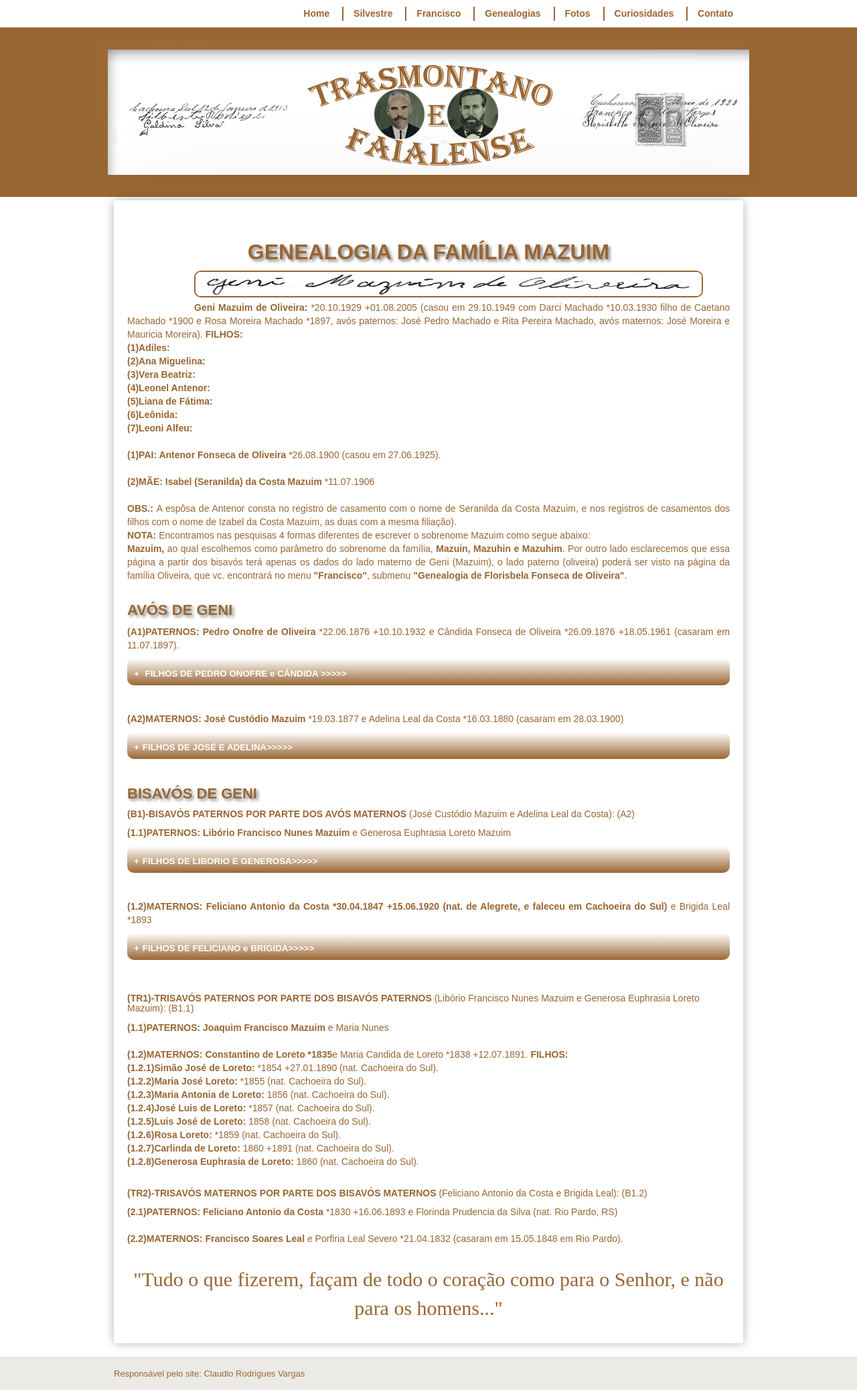
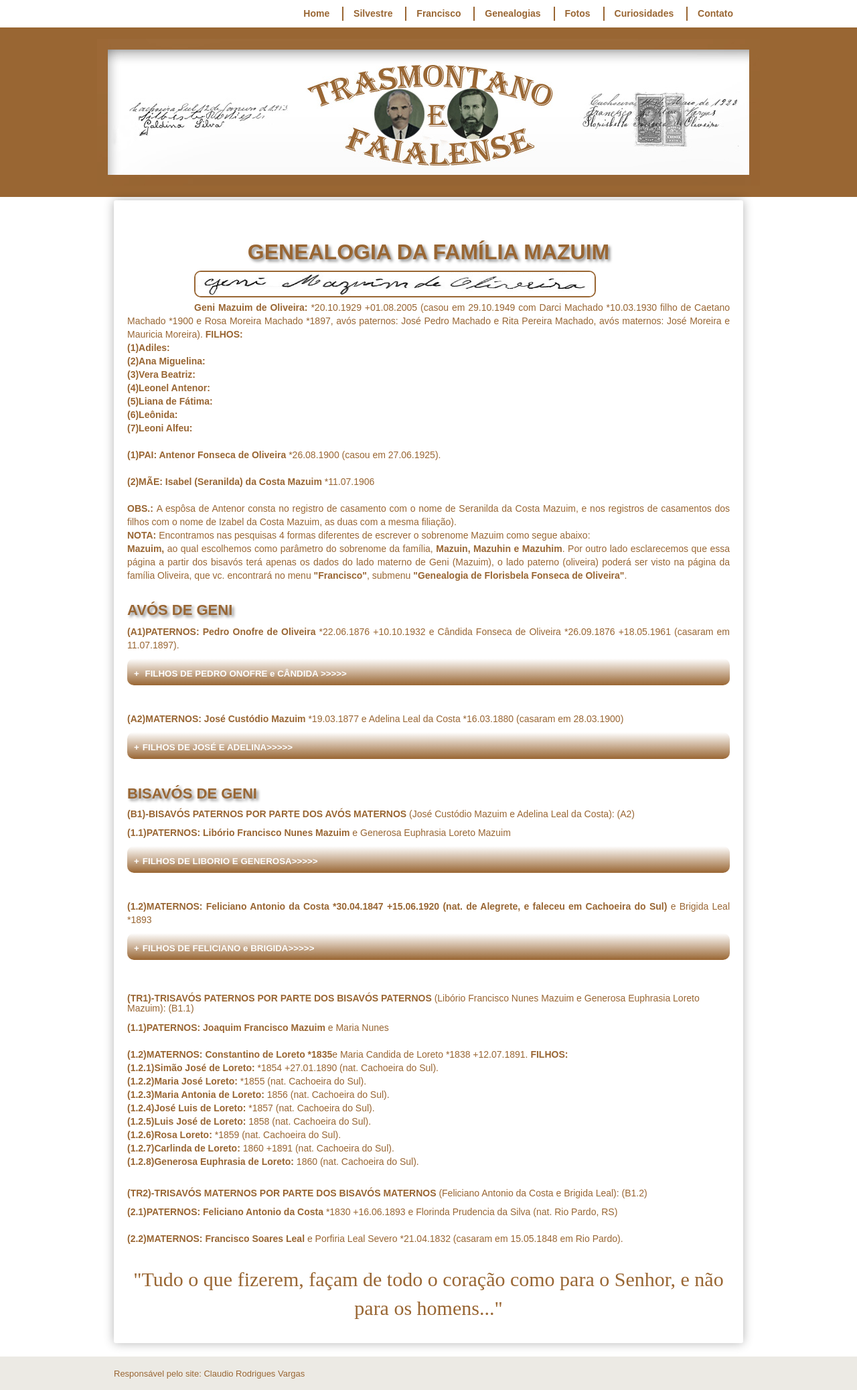
Before and after one commit to claudiovargas1955/claudiovargas1955.github.io, a Jekyll site: the page built from _pages/familia-mazuim.html, in a window 1280 px wide. Shown: the whole page at 67% size. Built offline with Jekyll 4.4.1, drawn with Linux system fonts in a browser that asks for light colours; some web fonts are replaced.

Commit message:
Update familia-mazuim.html

```diff
--- a/_pages/familia-mazuim.html
+++ b/_pages/familia-mazuim.html
@@ -95,7 +95,7 @@ details[open] summary {color:#996633;
 </style>
 
 <h1>GENEALOGIA DA FAMÍLIA MAZUIM</h1>
-<img class="esq1" style="float:left"; src="/images/geni o.jpg" width="760px" height="40px" align="center" title="Assinatura Branca";/>
+<img class="esq1" style="float:left"; src="/images/geni o.jpg" width="600px" height="40px" align="center" title="Assinatura Branca";/>
 <b><p style="text-indent:100px";/>Geni Mazuim de Oliveira: </b>*20.10.1929 +01.08.2005 (casou em 29.10.1949 com Darci Machado *10.03.1930
 filho de Caetano Machado *1900 e Rosa Moreira Machado *1897, avós paternos: José Pedro Machado e Rita Pereira Machado, avós maternos: José Moreira
 e Mauricia Moreira). <b>FILHOS: </b><br>
```
